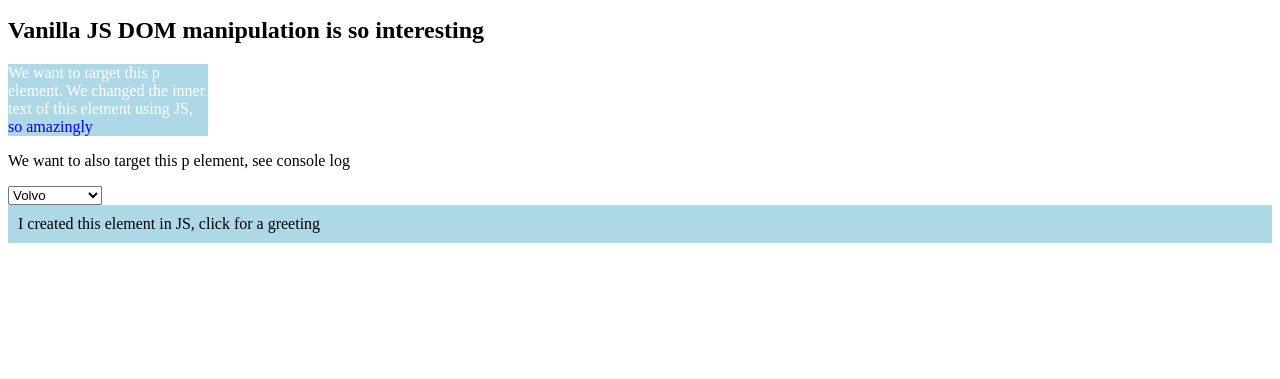
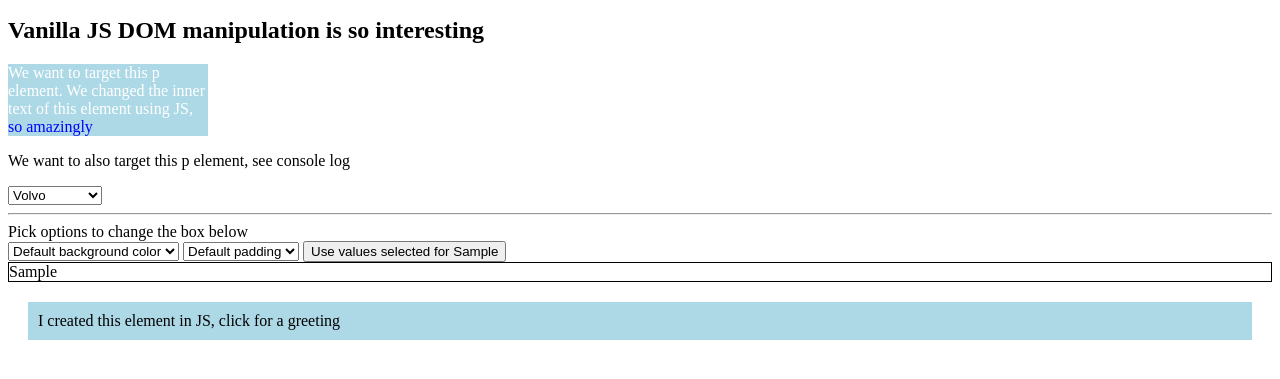
Before and after one commit to dan-kiss-dev-this/js-essentials, a plain HTML site: page index.html in a window 1280 px wide. Shown: the part 137-516 px from the top of the page. Drawn offline with Linux system fonts and the light colour scheme.

Commit message:
add in div with adjustable properties

```diff
--- a/index.html
+++ b/index.html
@@ -7,6 +7,9 @@
   <style>
     #addedSpan {
       color: blue;
+    }
+    #sample {
+      border: 1px solid black;
     }
   </style>
 </head>
@@ -26,6 +29,26 @@
     <option value="volkswagon">Volkswagon</option>
     <option value="ford">Ford</option>
   </select>
+  <hr>
+  <div>
+    Pick options to change the box below
+  </div>
+  <div>
+    <select id="background-color" name="boxDropdowns">
+      <option value="">Default background color</option>
+      <option value="lightblue">Light Blue</option>
+      <option value="lightgreen">Light Green</option>
+      <option value="lightgrey">Light Grey</option>
+    </select>
+    <select id="padding" name="boxDropdowns">
+      <option value="0">Default padding</option>
+      <option value="0 10px">10px to sides</option>
+      <option value="0 20px">20px</option>
+      <option value="0 30px">30px</option>
+    </select>
+    <button id="options">Use values selected for Sample</button>
+    <div id="sample">Sample</div>
+  </div>
   <script src="myapp.js"></script>
 </body>
 
--- a/myapp.js
+++ b/myapp.js
@@ -217,10 +217,23 @@ myP.style.cssText += "width: 200px;";
 
 let myElement = document.createElement('div');
 
-myElement.style.cssText = "padding: 10px; background-color: lightblue;"
+myElement.style.cssText = "padding: 10px; background-color: lightblue; margin: 20px;"
 
 myElement.innerText = "I created this element in JS, click for a greeting";
 
 myElement.onclick = function () { alert('Hello!') }
 
 document.body.append(myElement)
+
+//to change the color and padding of the div
+let elements = document.getElementsByName('boxDropdowns');
+function changeColor() {
+  for (let index = 0; index < elements.length; index++) {
+    let sample = document.getElementById('sample');
+    let cssProperty = elements[index].getAttribute('id');
+    let cssValue = elements[index].value;
+    sample.style[cssProperty] = cssValue;
+  }
+}
+
+document.getElementById('options').addEventListener('click', changeColor)
```
